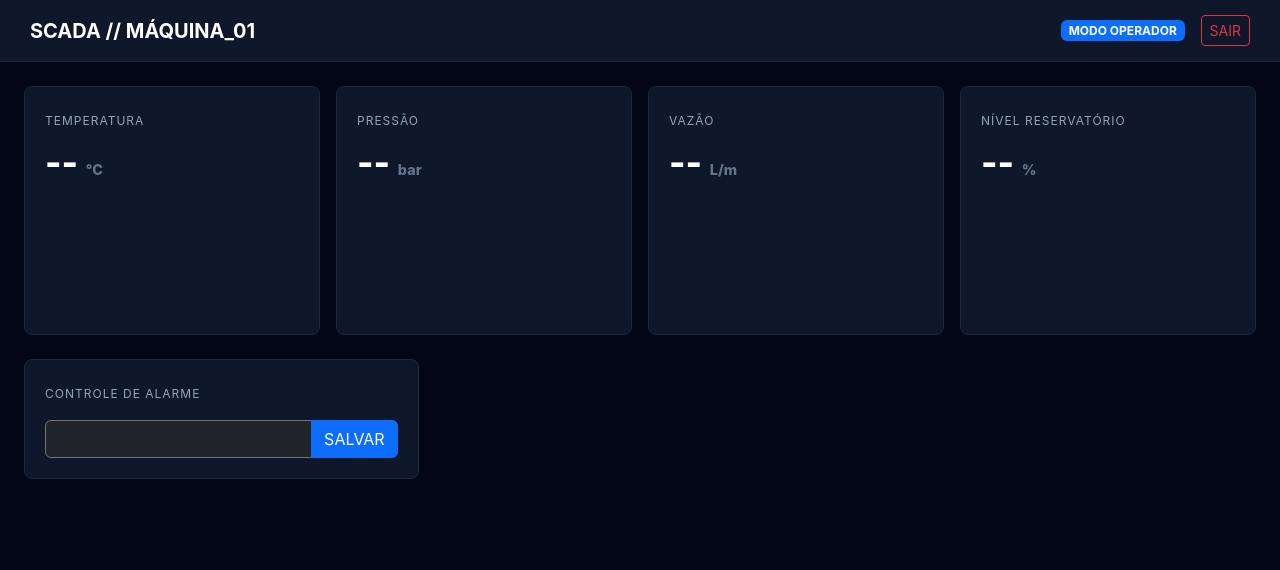
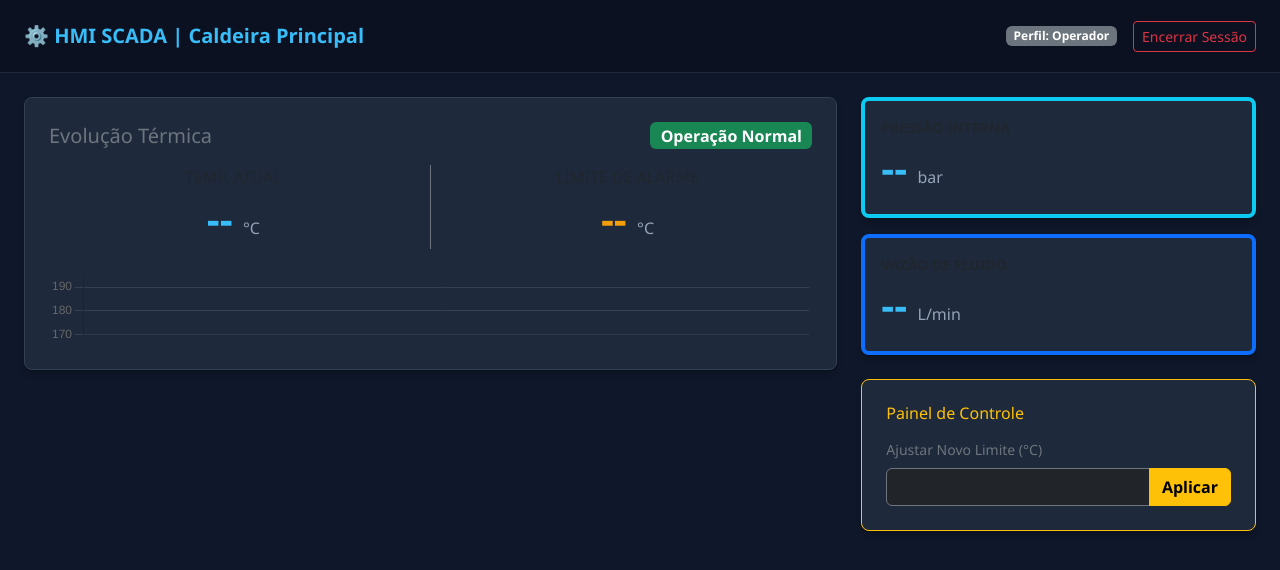
Before and after one commit to luizasilva08/seguranca-da-informacao, a Flask app: template templates/scada.html in a window 1280 px wide. Shown: the top 570 px of the page. Run offline with Flask 3, Linux system fonts and the light colour scheme; the template is opened without the code that fills it, so the values that code supplies are empty.

Commit message:
Update scada.html

```diff
--- a/templates/scada.html
+++ b/templates/scada.html
@@ -2,115 +2,113 @@
 <html lang="pt-BR">
 <head>
     <meta charset="UTF-8">
-    <title>SCADA Terminal</title>
+    <title>SCADA - Controle de Processos</title>
     <link href="https://cdn.jsdelivr.net/npm/bootstrap@5.3.0/dist/css/bootstrap.min.css" rel="stylesheet">
     <script src="https://cdn.jsdelivr.net/npm/chart.js"></script>
     <style>
-        body { background: #020617; color: #ffffff; font-family: 'Inter', sans-serif; }
-        .header { background: #0f172a; border-bottom: 1px solid #1e293b; padding: 15px 30px; }
-        .v-card { background: #0f172a; border: 1px solid #1e293b; border-radius: 8px; padding: 20px; transition: 0.3s; }
-        .val { font-size: 2.2rem; font-weight: 800; color: #fff; margin: 5px 0; }
-        .unit { font-size: 0.9rem; color: #64748b; }
-        .lbl { color: #94a3b8; font-size: 0.75rem; text-transform: uppercase; letter-spacing: 1px; }
-        canvas { max-height: 120px; }
-        .alarme-on { border-color: #ef4444; animation: pulse 1.5s infinite; }
-        @keyframes pulse { 0% { background: #0f172a; } 50% { background: #450a0a; } 100% { background: #0f172a; } }
+        body { background-color: #0f172a; color: #f8fafc; font-family: 'Segoe UI', Tahoma, Geneva, Verdana, sans-serif; }
+        .navbar-custom { background: #0b1120; border-bottom: 1px solid #1e293b; }
+        .card-custom { background: #1e293b; border: 1px solid #334155; border-radius: 8px; box-shadow: 0 4px 6px -1px rgba(0,0,0,0.3); }
+        .value-display { font-size: 2.5rem; font-weight: 700; color: #38bdf8; }
+        .unit { font-size: 1rem; color: #94a3b8; font-weight: normal; }
+
+        /* A Mágica do Alarme Aqui */
+        @keyframes piscar-vermelho { 0% { box-shadow: 0 0 10px rgba(239, 68, 68, 0.2); border-color: #ef4444; } 50% { box-shadow: 0 0 30px rgba(239, 68, 68, 0.8); border-color: #f87171; background-color: #450a0a; } 100% { box-shadow: 0 0 10px rgba(239, 68, 68, 0.2); border-color: #ef4444; } }
+        .estado-alarme { animation: piscar-vermelho 1s infinite !important; }
     </style>
 </head>
 <body>
-    <div class="header d-flex justify-content-between align-items-center">
-        <h5 class="m-0 fw-bold">SCADA // MÁQUINA_01</h5>
-        <div class="d-flex align-items-center">
-            <span class="badge bg-primary me-3">MODO OPERADOR</span>
-            <a href="/logout" class="btn btn-sm btn-outline-danger">SAIR</a>
-        </div>
+<nav class="navbar navbar-custom py-3 mb-4">
+    <div class="container-fluid px-4">
+        <span class="navbar-brand fw-bold" style="color: #38bdf8;">⚙️ HMI SCADA | Caldeira Principal</span>
+        <div><span class="badge bg-secondary me-3">Perfil: Operador</span><a href="/logout" class="btn btn-outline-danger btn-sm">Encerrar Sessão</a></div>
     </div>
+</nav>
 
-    <div class="container-fluid p-4">
-        <div class="row g-3">
-            <div class="col-md-3">
-                <div id="c-temp" class="v-card">
-                    <span class="lbl">Temperatura</span>
-                    <div class="val" id="v-temp">-- <span class="unit">°C</span></div>
-                    <canvas id="g-temp"></canvas>
+<div class="container-fluid px-4">
+    <div class="row">
+        <div class="col-md-8">
+            <div id="card-temperatura" class="card card-custom p-4 mb-4">
+                <div class="d-flex justify-content-between align-items-center mb-3">
+                    <h5 class="m-0 text-secondary">Evolução Térmica</h5>
+                    <span id="badge-status" class="badge bg-success fs-6">Operação Normal</span>
                 </div>
-            </div>
-            <div class="col-md-3">
-                <div class="v-card">
-                    <span class="lbl">Pressão</span>
-                    <div class="val" id="v-pres">-- <span class="unit">bar</span></div>
-                    <canvas id="g-pres"></canvas>
+                <div class="row text-center mb-3">
+                    <div class="col-6 border-end border-secondary">
+                        <p class="m-0 text-muted">TEMP. ATUAL</p>
+                        <div id="temp" class="value-display">-- <span class="unit">°C</span></div>
+                    </div>
+                    <div class="col-6">
+                        <p class="m-0 text-muted">LIMITE DE ALARME</p>
+                        <div id="limite" class="value-display" style="color: #f59e0b;">-- <span class="unit">°C</span></div>
+                    </div>
                 </div>
-            </div>
-            <div class="col-md-3">
-                <div class="v-card">
-                    <span class="lbl">Vazão</span>
-                    <div class="val" id="v-vaz">-- <span class="unit">L/m</span></div>
-                    <canvas id="g-vaz"></canvas>
-                </div>
-            </div>
-            <div class="col-md-3">
-                <div class="v-card">
-                    <span class="lbl">Nível Reservatório</span>
-                    <div class="val" id="v-niv">-- <span class="unit">%</span></div>
-                    <canvas id="g-niv"></canvas>
-                </div>
+                <canvas id="grafico" height="80"></canvas>
             </div>
         </div>
 
-        <div class="row mt-4">
-            <div class="col-md-4">
-                <div class="v-card">
-                    <span class="lbl">Controle de Alarme</span>
-                    <div class="input-group mt-3">
-                        <input type="number" id="setp" class="form-control bg-dark border-secondary text-white" placeholder="Limite Temp.">
-                        <button class="btn btn-primary" onclick="setar()">SALVAR</button>
-                    </div>
+        <div class="col-md-4">
+            <div class="card card-custom p-3 mb-3 border-start border-4 border-info">
+                <p class="m-0 text-muted text-uppercase small fw-bold">Pressão Interna</p>
+                <div id="pressao" class="value-display">-- <span class="unit">bar</span></div>
+            </div>
+
+            <div class="card card-custom p-3 mb-4 border-start border-4 border-primary">
+                <p class="m-0 text-muted text-uppercase small fw-bold">Vazão de Fluido</p>
+                <div id="vazao" class="value-display">-- <span class="unit">L/min</span></div>
+            </div>
+
+            <div class="card card-custom p-4 border-warning">
+                <h6 class="text-warning mb-3">Painel de Controle</h6>
+                <label class="form-label text-secondary small">Ajustar Novo Limite (°C)</label>
+                <div class="input-group">
+                    <input type="number" id="val-setpoint" class="form-control bg-dark text-white border-secondary" placeholder="Ex: 185">
+                    <button class="btn btn-warning fw-bold" onclick="alterarSetpoint()">Aplicar</button>
                 </div>
             </div>
         </div>
     </div>
+</div>
 
-    <script>
-        function createChart(id, color) {
-            return new Chart(document.getElementById(id), {
-                type: 'line',
-                data: { labels: [], datasets: [{ data: [], borderColor: color, borderWidth: 2, fill: false, pointRadius: 0 }] },
-                options: { animation: false, scales: { x: {display: false}, y: {display: false} }, plugins: {legend: {display: false}} }
-            });
+<script>
+    const ctx = document.getElementById('grafico').getContext('2d');
+    const chart = new Chart(ctx, { type: 'line', data: { labels: [], datasets: [{ label: 'Temperatura', data: [], borderColor: '#38bdf8', backgroundColor: 'rgba(56, 189, 248, 0.1)', fill: true, tension: 0.4 }] }, options: { animation: false, scales: { y: { suggestedMin: 170, suggestedMax: 195, grid: {color: '#334155'} }, x: { grid: {color: '#334155'} } }, plugins: { legend: { display: false } } } });
+
+    setInterval(async () => {
+        const res = await fetch('/api/monitoramento');
+        const data = await res.json();
+
+        document.getElementById('temp').innerHTML = `${data.temperatura} <span class="unit">°C</span>`;
+        document.getElementById('limite').innerHTML = `${data.limite} <span class="unit">°C</span>`;
+        document.getElementById('pressao').innerHTML = `${data.pressao} <span class="unit">bar</span>`;
+        document.getElementById('vazao').innerHTML = `${data.vazao} <span class="unit">L/min</span>`;
+
+        // Lógica do Alarme
+        const cardTemp = document.getElementById('card-temperatura');
+        const badge = document.getElementById('badge-status');
+
+        if (data.alarme) {
+            cardTemp.classList.add('estado-alarme');
+            badge.className = "badge bg-danger fs-6";
+            badge.innerText = "ALERTA: SOBREAQUECIMENTO";
+        } else {
+            cardTemp.classList.remove('estado-alarme');
+            badge.className = "badge bg-success fs-6";
+            badge.innerText = "Operação Normal";
         }
-        const charts = {
-            temp: createChart('g-temp', '#38bdf8'),
-            pres: createChart('g-pres', '#10b981'),
-            vaz: createChart('g-vaz', '#f59e0b'),
-            niv: createChart('g-niv', '#a855f7')
-        };
 
-        async function update() {
-            const res = await fetch('/api/scada_data');
-            const d = (await res.json()).maquina_01;
+        chart.data.labels.push(new Date().toLocaleTimeString());
+        chart.data.datasets[0].data.push(data.temperatura);
+        if(chart.data.labels.length > 15) { chart.data.labels.shift(); chart.data.datasets[0].data.shift(); }
+        chart.update();
+    }, 2000);
 
-            document.getElementById('v-temp').innerHTML = `${d.temp}<span class="unit">°C</span>`;
-            document.getElementById('v-pres').innerHTML = `${d.pressao}<span class="unit">bar</span>`;
-            document.getElementById('v-vaz').innerHTML = `${d.vazao}<span class="unit">L/m</span>`;
-            document.getElementById('v-niv').innerHTML = `${d.nivel}<span class="unit">%</span>`;
-
-            if(d.alarme) document.getElementById('c-temp').classList.add('alarme-on');
-            else document.getElementById('c-temp').classList.remove('alarme-on');
-
-            const time = new Date().toLocaleTimeString();
-            [['temp', d.temp], ['pres', d.pressao], ['vaz', d.vazao], ['niv', d.nivel]].forEach(([k, v]) => {
-                charts[k].data.labels.push(time);
-                charts[k].data.datasets[0].data.push(v);
-                if(charts[k].data.labels.length > 20) { charts[k].data.labels.shift(); charts[k].data.datasets[0].data.shift(); }
-                charts[k].update();
-            });
-        }
-        setInterval(update, 2000);
-        async function setar() {
-            await fetch('/api/setpoint', { method: 'POST', headers: {'Content-Type': 'application/json'}, body: JSON.stringify({valor: document.getElementById('setp').value}) });
-            alert("Limite atualizado!");
-        }
-    </script>
+    async function alterarSetpoint() {
+        const val = document.getElementById('val-setpoint').value;
+        if(!val) return;
+        await fetch('/api/setpoint', { method: 'POST', headers: { 'Content-Type': 'application/json' }, body: JSON.stringify({ valor: val }) });
+        document.getElementById('val-setpoint').value = '';
+    }
+</script>
 </body>
 </html>
```
